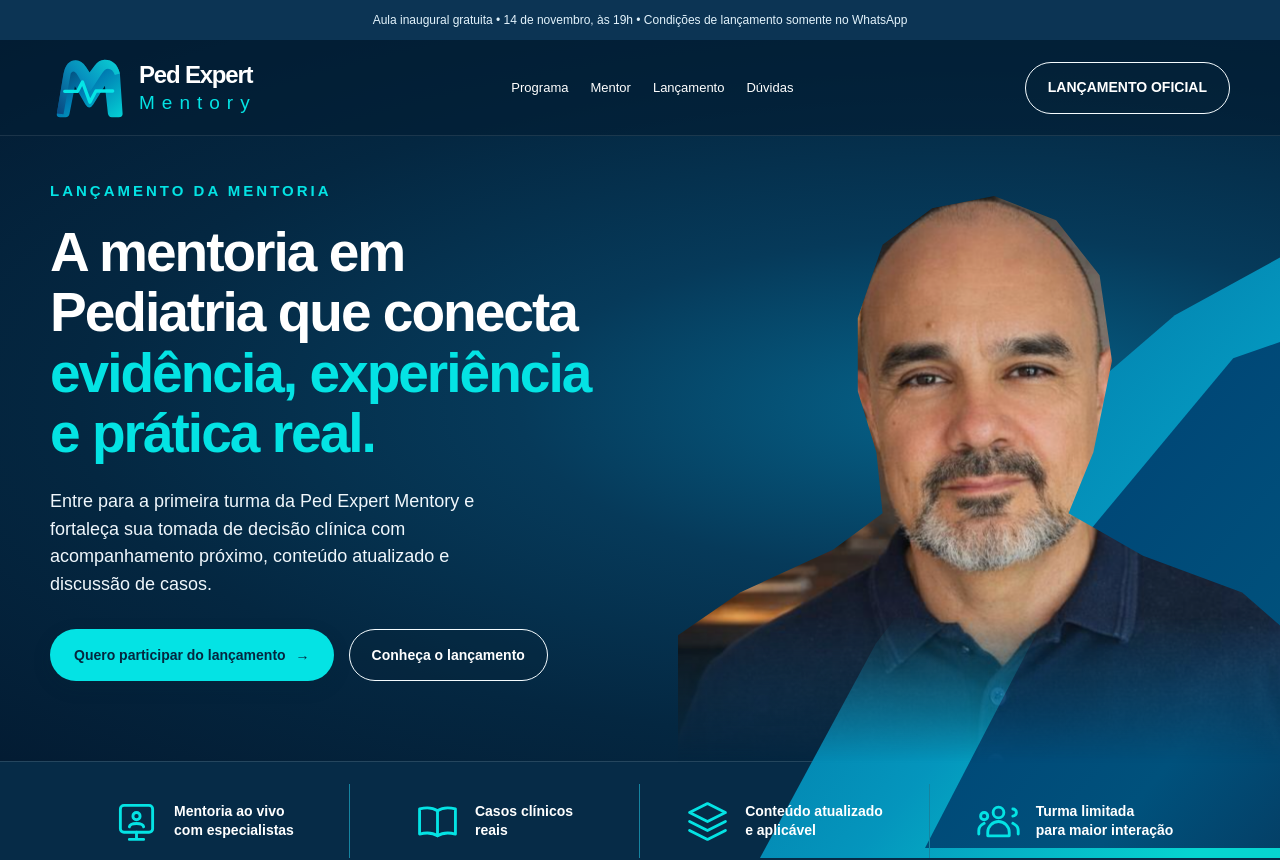
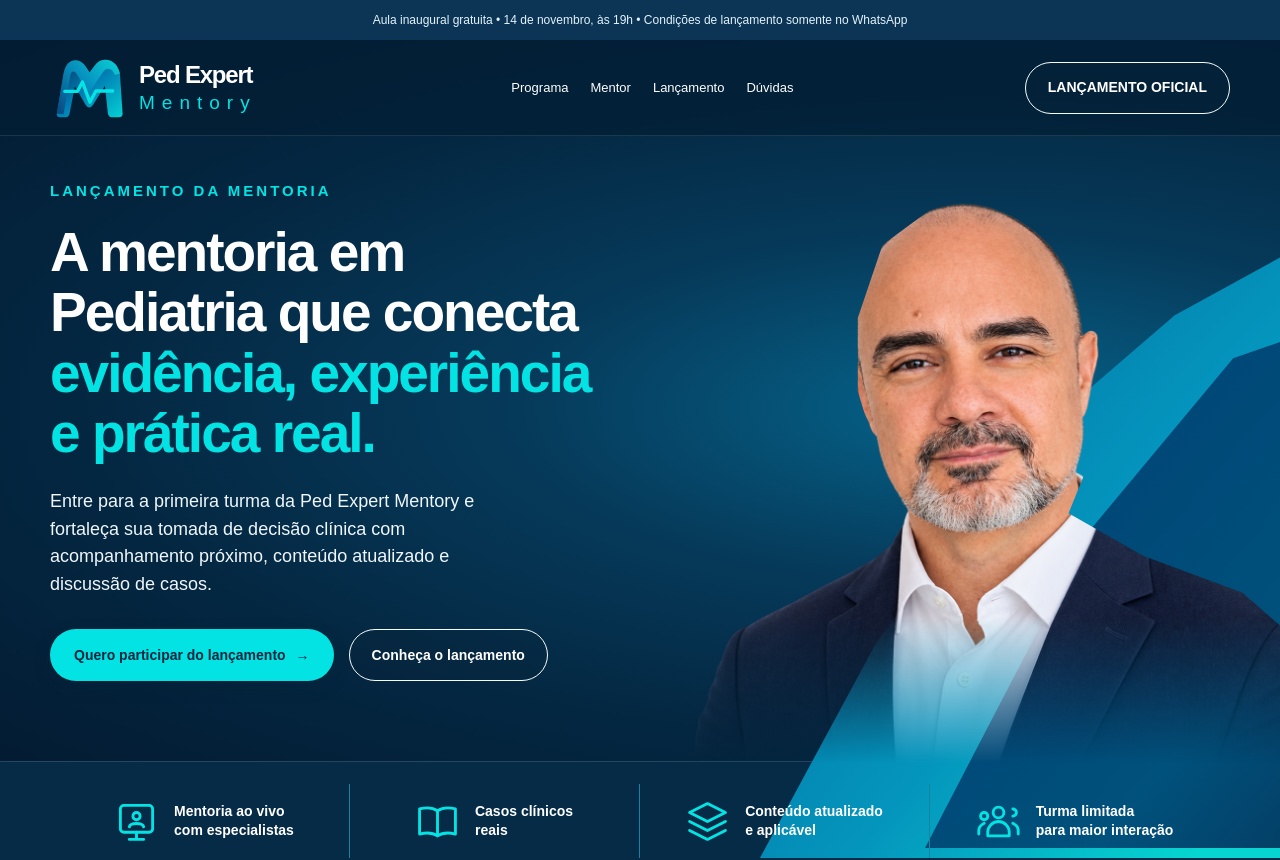
Before and after one commit to g4trader/iatron_calculator, a Next.js app in the folder frontend/: page /lancamento_mentoria in a window 1280 px wide. Shown: the top 860 px of the page. Built offline with nearby package versions, Linux system fonts and the light colour scheme; no server answers; the database is empty.

Commit message:
Use transparent Dr Aristóteles cutout in launch Mentory hero

```diff
--- a/frontend/app/lancamento_mentoria/page.tsx
+++ b/frontend/app/lancamento_mentoria/page.tsx
@@ -155,7 +155,7 @@ export default function LancamentoMentoria() {
             <div className="mentory-hero-art">
               <div className="mentory-wave mentory-wave-back" aria-hidden="true"/>
               <div className="mentory-wave mentory-wave-front" aria-hidden="true"/>
-              <img className="mentory-hero-portrait" src="/images/dr-aristoteles-pires.png" alt="Dr. Aristóteles Pires"/>
+              <img className="mentory-hero-portrait" src="/images/a_clean_cutout_portrait_on_a_transparent_backgroun.png" alt="Dr. Aristóteles Pires"/>
             </div>
           </div>
         </section>
```
